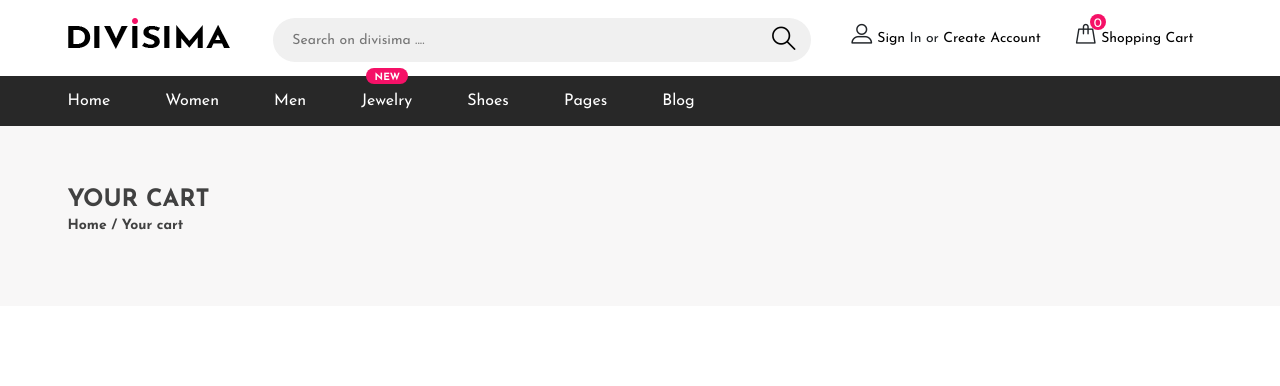
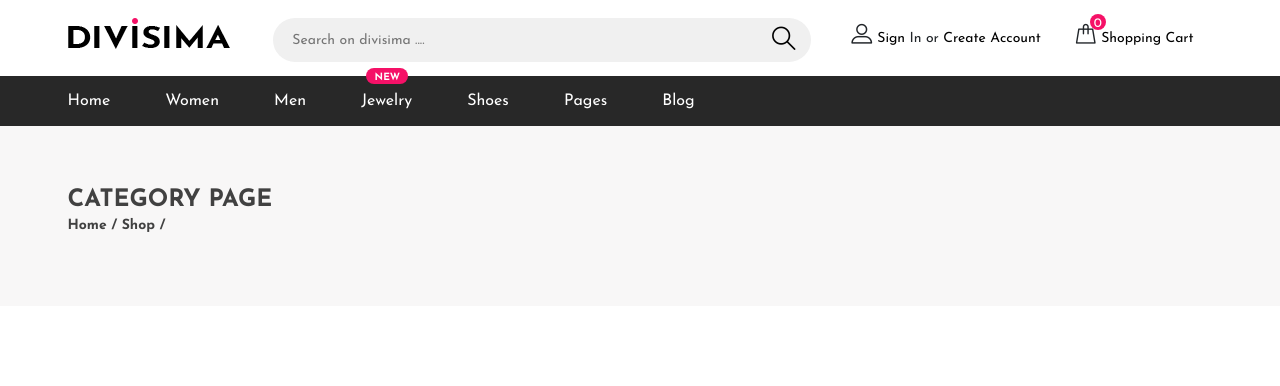
Before and after one commit to AlexLisecky/divisima_market, a Django app: page /checkout/ in a window 1280 px wide. Shown: the top 386 px of the page. Run offline with Django 3.2, Linux system fonts and the light colour scheme; some libraries are stand-ins or nearby versions.

Commit message:
add_category_set

```diff
--- a/divisima_market/mainapp/templates/mainapp/base.html
+++ b/divisima_market/mainapp/templates/mainapp/base.html
@@ -39,6 +39,9 @@
 {% block header %}
 {% include 'mainapp/includes/inc_header.html' %}
 {% endblock header %}
+{% block page_info %}
+{% include 'mainapp/includes/inc_page_info.html' %}
+{% endblock page_info %}
 {% block content %}
 {% endblock content %}
 {% block footer %}
--- a/divisima_market/mainapp/templates/mainapp/checkout.html
+++ b/divisima_market/mainapp/templates/mainapp/checkout.html
@@ -1,18 +1,6 @@
 {% extends 'mainapp/base.html' %}
 {% load static %}
 {% block content %}
-	<!-- Page info -->
-	<div class="page-top-info">
-		<div class="container">
-			<h4>Your cart</h4>
-			<div class="site-pagination">
-				<a href="">Home</a> /
-				<a href="">Your cart</a>
-			</div>
-		</div>
-	</div>
-	<!-- Page info end -->
-
 <!-- checkout section  -->
 <section class="checkout-section spad">
     <div class="container">
@@ -64,7 +52,7 @@
                             </div>
                         </div>
                         <div class="col-6">
-								<h4>Next day delievery  </h4>
+                            <h4>Next day delievery </h4>
                         </div>
                         <div class="col-6">
                             <div class="cf-radio-btns">
--- a/divisima_market/mainapp/templates/mainapp/includes/inc_header.html
+++ b/divisima_market/mainapp/templates/mainapp/includes/inc_header.html
@@ -38,8 +38,8 @@
             <!-- menu -->
             <ul class="main-menu">
                 <li><a href="{% url 'main:index' %}">Home</a></li>
-                <li><a href="#">Women</a></li>
-                <li><a href="#">Men</a></li>
+                <li><a href="{% url 'main:category' 'womanwear' %}">Women</a></li>
+                <li><a href="{% url 'main:category' 'manwear' %}">Men</a></li>
                 <li><a href="#">Jewelry
                     <span class="new">New</span>
                 </a></li>
@@ -54,7 +54,6 @@
                 </li>
                 <li><a href="#">Pages</a>
                     <ul class="sub-menu">
-                        <li><a href="{% url 'main:category' %}">Category Page</a></li>
                         <li><a href="{% url 'main:cart' %}">Cart Page</a></li>
                         <li><a href="{% url 'main:checkout' %}">Checkout Page</a></li>
                         <li><a href="{% url 'main:contact' %}">Contact Page</a></li>
--- /dev/null
+++ b/divisima_market/mainapp/templates/mainapp/includes/inc_page_info.html
@@ -0,0 +1,10 @@
+{% load static %}
+<div class="page-top-info">
+    <div class="container">
+        <h4>CAtegory PAge</h4>
+        <div class="site-pagination">
+            <a href="{% url 'main:index' %}">Home</a> /
+            <a href="">Shop</a> /
+        </div>
+    </div>
+</div>
--- a/divisima_market/mainapp/templates/mainapp/index.html
+++ b/divisima_market/mainapp/templates/mainapp/index.html
@@ -1,5 +1,7 @@
 {% extends 'mainapp/base.html' %}
 {% load static %}
+{% block page_info %}
+{% endblock page_info %}
 {% block content %}
 <!-- Hero section -->
 <section class="hero-section">
@@ -104,7 +106,9 @@
                 </div>
                 <div class="pi-text">
                     <h6>${{ latest_prod.price }}</h6>
-                    <p>{{ latest_prod.name }}</p>
+                    <a href="{% url 'main:product' latest_prod.pk %}">
+                        <p>{{ latest_prod.name }}</p>
+                    </a>
                 </div>
             </div>
             {% endfor %}
--- a/divisima_market/mainapp/urls.py
+++ b/divisima_market/mainapp/urls.py
@@ -8,7 +8,7 @@ app_name = 'mainapp'
 urlpatterns = [
     path('', IndexView.as_view(), name='index'),
     path('cart/', CartView.as_view(), name='cart'),
-    path('category/', CategoryView.as_view(), name='category'),
+    path('category/<slug:slug>/', CategoryView.as_view(), name='category'),
     path('checkout/', CheckoutView.as_view(), name='checkout'),
     path('contact/', ContactView.as_view(), name='contact'),
     path('product/<int:pk>/', ProductView.as_view(), name='product')
--- a/divisima_market/mainapp/views.py
+++ b/divisima_market/mainapp/views.py
@@ -1,5 +1,7 @@
 import datetime
 import random
+
+from django.shortcuts import render
 from django.views.generic import ListView, DetailView
 
 from .models import Product, Category
@@ -34,17 +36,22 @@ class CheckoutView(ListView):
     queryset = []
 
 
-class CategoryView(ListView):
+class CategoryView(DetailView):
+    model = Category
     template_name = 'mainapp/category.html'
-    model = Category
-    queryset = Category.objects.all()
-    context_object_name = 'categories'
+    context_object_name = 'category'
+    slug_field = 'url'
+
+    # def get(self, request):
+    #     print(f' реквест {request.method}')
+    #     return render(request, 'mainapp/category.html')
 
     def get_context_data(self, **kwargs):
         context = super().get_context_data(**kwargs)
+        url = Category.url
         context['products'] = Product.objects.all()
+        context['categories'] = Category.objects.all()
         return context
-
 
 
 class CartView(ListView):
@@ -52,7 +59,7 @@ class CartView(ListView):
     model = Product
     context_object_name = 'products'
 
-    def get_context_data(self,**kwargs):
+    def get_context_data(self, **kwargs):
         context = super().get_context_data(**kwargs)
         my_ids = Product.objects.values_list('id', flat=True)
         my_ids = list(my_ids)
```
Also changed, not shown: divisima_market/mainapp/templates/mainapp/cart.html (+0 -13 lines), divisima_market/mainapp/templates/mainapp/category.html (+7 -18 lines), divisima_market/mainapp/templates/mainapp/contact.html (+4 -15 lines), divisima_market/mainapp/templates/mainapp/product.html (+0 -13 lines). Lines whose indentation alone changed are shown as unchanged.
